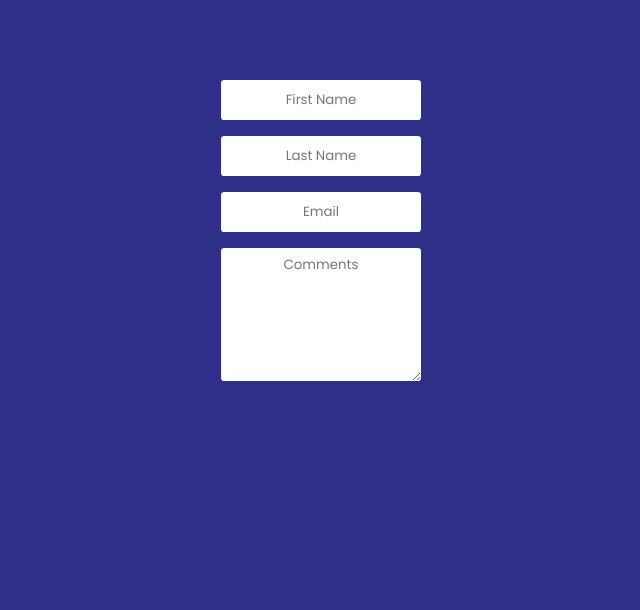
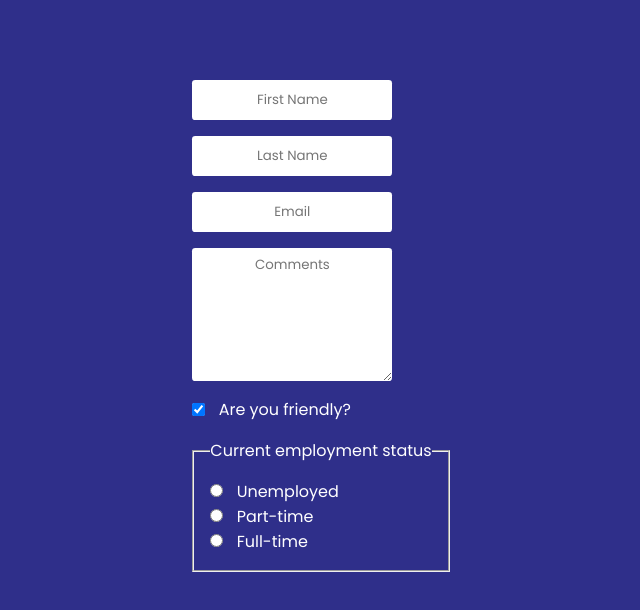
Before and after one commit to nurme-ave/react-example-forms, a React (Create React App) app: page / in a window 1280 px wide. Shown: the top 610 px of the page, without its empty margins (319-959 px from the left). Built offline with nearby package versions, Linux system fonts and the light colour scheme.

Commit message:
add and style checkbox and radio buttons

```diff
--- a/src/App.css
+++ b/src/App.css
@@ -14,7 +14,8 @@ form {
   gap: 1em;
 }
 
-input,
+input[type="text"],
+input[type="email"],
 textarea {
   height: 3em;
   width: 15em;
@@ -24,7 +25,8 @@ textarea {
   border-radius: .25em;
 }
 
-input:focus,
+input[type="text"]:focus,
+input[type="email"]:focus,
 textarea:focus {
   background-color: rgb(234, 238, 240);
   box-shadow: .10em .05em .10em rgba(234, 238, 240, .9);
@@ -35,3 +37,22 @@ textarea {
   height: 10em;
   padding: .5em 1em;
 }
+
+.checkbox {
+  display: flex;
+  justify-content: flex-start;
+  align-items: center;
+  font-size: 1rem;
+  color: #fff;
+}
+
+input[type="checkbox"],
+input[type="radio"] {
+  margin-right: 1em;
+  background-color: #fff;
+}
+
+fieldset {
+  padding: 1em;
+  color: #fff;
+}
--- a/src/components/Form.js
+++ b/src/components/Form.js
@@ -7,18 +7,20 @@ function Form() {
     firstName: "",
     lastName: "",
     email: "",
-    comments: ""
+    comments: "",
+    isFriendly: true
   });
 
+  console.log(formData)
 
   function handleChange(e) {
+    const { name, value, type, checked } = e.target;
     setFormData(prevFormData => {
       return {
         ...prevFormData,
-        [e.target.name]: e.target.value,
+        [name]: type === "text" ? value : checked
       }
     })
-    console.log(formData)
   }
 
   return (
@@ -50,6 +52,41 @@ function Form() {
         name="comments"
         value={formData.comments}
       />
+      <div className="checkbox">
+        <input
+          type="checkbox"
+          id="isFriendly"
+          onChange={handleChange}
+          name="isFriendly"
+          checked={formData.isFriendly}
+        />
+        <label htmlFor="isFriendly">Are you friendly?</label>
+      </div>
+      <fieldset>
+        <legend>Current employment status</legend>
+
+        <input
+            type="radio"
+            id="unemployed"
+        />
+        <label htmlFor="unemployed">Unemployed</label>
+        <br />
+
+        <input
+            type="radio"
+            id="part-time"
+        />
+        <label htmlFor="part-time">Part-time</label>
+        <br />
+
+        <input
+            type="radio"
+            id="full-time"
+        />
+        <label htmlFor="full-time">Full-time</label>
+        <br />
+
+      </fieldset>
     </form>
   )
 }
```
